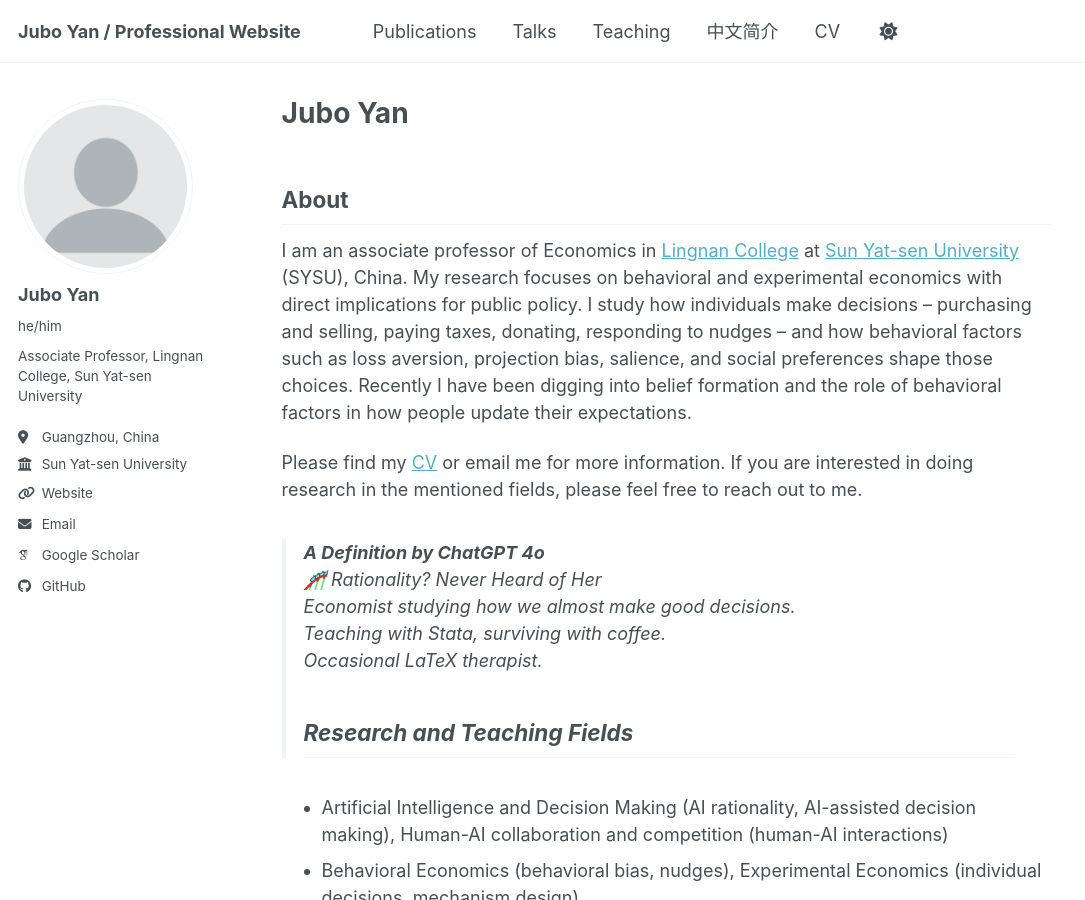
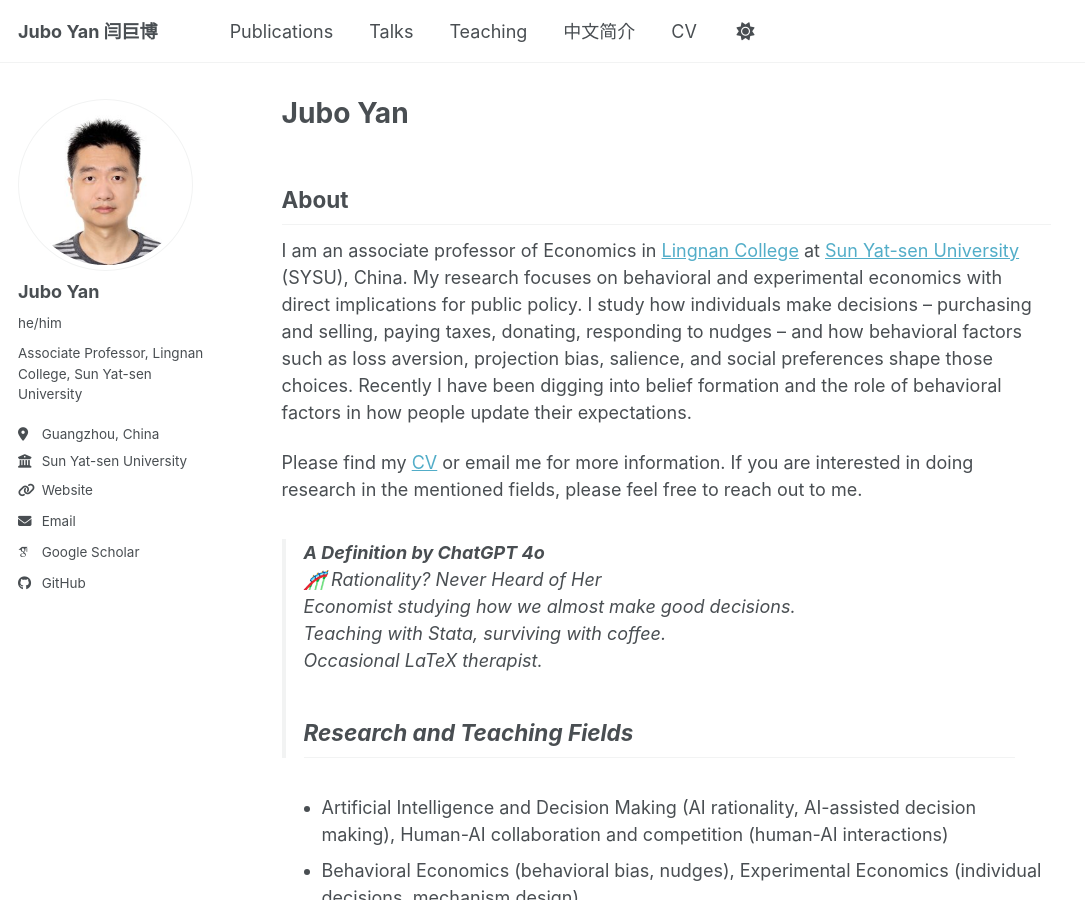
Before and after one commit to xiaogengjacky/xiaogengjacky.github.io, a Jekyll site: the page built from _pages/about.md, in a window 1280 px wide and 900 px high. Shown: the whole window, without its empty margins (0-1085 px from the left). Built offline with Jekyll 4.4.1, drawn with Linux system fonts in a browser that asks for light colours; some web fonts are replaced; a script bundle is joined from its source files by our own code; library files that are not in the unit come from our copies.

Commit message:
Version 2

```diff
--- a/_config.yml
+++ b/_config.yml
@@ -9,10 +9,10 @@
 # Basic Site Settings
 locale                   : "en-US"
 site_theme               : "default" # Currently available options are "default", "air"
-title                    : "Jubo Yan / Professional Website"
+title                    : "Jubo Yan 闫巨博"
 title_separator          : "-"
 name                     : &name "Jubo Yan"
-description              : &description "Behavioral and experimental economist at Nanyang Technological University (NTU)."   # Update this with a general description of your site, this is the default if not overridden by a page
+description              : &description "Behavioral and experimental economist at Sun Yat-sen University."   # Update this with a general description of your site, this is the default if not overridden by a page
 url                      : https://xiaogengjacky.github.io # The base hostname & protocol for your site e.g. "https://[your GitHub username].github.io",
                                                            # or if you already have some other page hosted on Github then use "https://[your GitHub username].github.io/[Your Repo Name]"
 baseurl                  : "" # the subpath of your site, e.g. "/blog"
@@ -23,7 +23,7 @@ repository               : "xiaogengjacky/xiaogengjacky.github.io"
 #               Additional customization can be done by editing /_includes/author-profile.html
 author:
   # Biographic information
-  avatar           : "profile.png"
+  avatar           : "profile.jpg"
   name             : "Jubo Yan"
   pronouns         : "he/him" # example: "she/her"
   bio              : "Associate Professor, Lingnan College, Sun Yat-sen University"
```
Also changed, not shown: images/JuboPhoto.jpg (added), images/profile.jpg (added).
